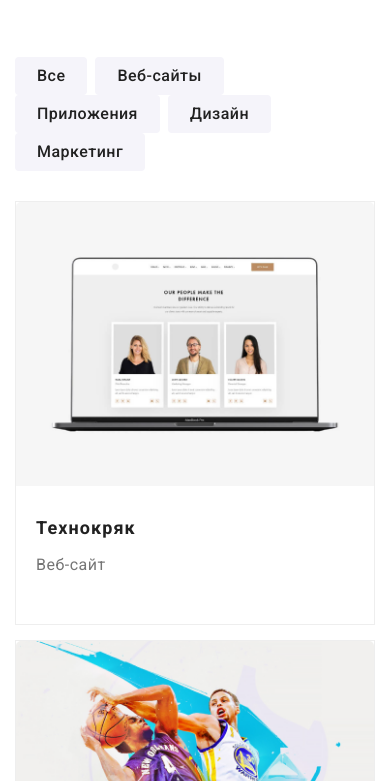
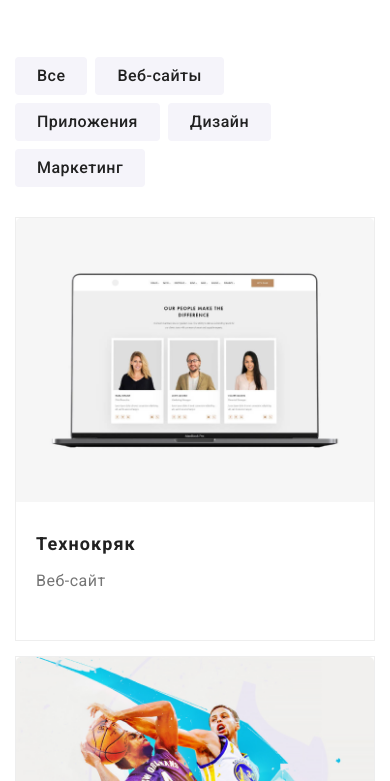
Before and after one commit to vitalii-speka/WebStudio, a plain HTML site: page portfolio.html in a window 390 px wide. Shown: the part 63-844 px from the top of the page. Drawn offline with nearby package versions, Linux system fonts and the light colour scheme.

Commit message:
work 15 +
подправил, остались картинки ....

```diff
--- a/sass/componets/_button.scss
+++ b/sass/componets/_button.scss
@@ -27,7 +27,6 @@
             margin-right: 10px;
         }
     }
-
 }
 
 .foorm .button.primary {
@@ -45,7 +44,6 @@
     @media screen and (min-width: $desktop) {
         margin-left: 12px;
     }
-
 }
 
 .icon-send {
--- a/sass/componets/_hero.scss
+++ b/sass/componets/_hero.scss
@@ -38,5 +38,4 @@
         padding-top: 200px;
         @include text-style($bg-color, 44px, 1.36);
     }
-
 }
--- a/sass/componets/_html.scss
+++ b/sass/componets/_html.scss
@@ -17,10 +17,4 @@ img {
     max-width: 100%;
     height: auto;
 
-
-    // @media screen and (min-width: $desktop) {
-    //     display: block;
-    // }
-
-
 }
--- a/sass/componets/_logo.scss
+++ b/sass/componets/_logo.scss
@@ -1,12 +1,10 @@
 .logo {
-
     @include text-style($accent-color, 24px, 1.16);
     font-weight: 700;
 
     @media screen and (min-width: $desktop) {
         @include text-style($accent-color, 26px, 1.19);
     }
-
 
     @media screen and (min-width: $tablet) {
         // display: flex;
--- a/sass/componets/_page-header.scss
+++ b/sass/componets/_page-header.scss
@@ -17,6 +17,7 @@
 
     &.header {
         position: fixed;
+        z-index: 100;
         background-color: $bg-color;
 
         top: 0;
@@ -40,7 +41,6 @@
             text-align: center;
         }
     }
-
 }
 
 header a {
@@ -54,7 +54,6 @@ header a {
     height: 60px;
     background-color: $bg-color;
 
-
     @media screen and (min-width: $tablet) {
         width: $tablet;
         height: 80px;
@@ -66,7 +65,6 @@ header a {
     @media screen and (min-width: $desktop) {
         width: $desktop;
     }
-
 }
 
 .header-nav {
@@ -74,7 +72,6 @@ header a {
 
     @media screen and (min-width: $tablet) {
         display: flex;
-        // flex-wrap: wrap;
     }
 }
 
@@ -96,9 +93,7 @@ header a {
 }
 
 .header-menu {
-
-    // @media screen and (max-width: $tablet) {
-    @media screen and (max-width: 767px) {
+    @media screen and (max-width: $max-mobile) {
         position: absolute;
         z-index: 100;
         background-color: $bg-color;
@@ -128,7 +123,6 @@ header a {
     }
 }
 
-
 .site-nav {
     font-weight: 500;
     letter-spacing: 0.02em;
@@ -152,7 +146,6 @@ header a {
         @include text-style(currentColor, 14px, 1.14);
     }
 
-
     & .item:not(:last-child) {
         @media screen and (min-width: $tablet) {
             margin-right: 50px;
@@ -166,7 +159,7 @@ header a {
 
         padding-top: 8px;
 
-        @media screen and (min-width: 767px) {
+        @media screen and (min-width: $max-mobile) {
 
             display: inline-block;
             padding-top: 32px;
@@ -192,7 +185,6 @@ header a {
             transform: scaleX(0);
             transition: transform $hover-animation;
         }
-
     }
 
     & .link:hover:after,
@@ -230,23 +222,14 @@ header a {
         height: 4px;
         background-color: $accent-color;
         border-radius: $border-radius-2;
-
-        // @media screen and (min-width: $tablet) {
-        //     bottom: 0;
-        // }
-
     }
 
-
     .item:not(:first-child) {
-        @media screen and (max-width: 767px) {
+        @media screen and (max-width: $max-mobile) {
             margin-top: 40px;
         }
     }
-
-
 }
-
 
 .address-contact {
     display: flex;
@@ -257,16 +240,14 @@ header a {
     padding: 0;
     border: none;
 
-    @media screen and (max-width: 767px) {
+    @media screen and (max-width: $max-mobile) {
         margin-top: 60px;
     }
 
     @media screen and (min-width: $desktop) {
         margin-left: 305px;
     }
-
 }
-
 
 .auth-nav {
     font-weight: 500;
@@ -289,7 +270,7 @@ header a {
         }
 
         &.telefone {
-            @media screen and (max-width: 767px) {
+            @media screen and (max-width: $max-mobile) {
                 margin-top: 16px;
                 margin-left: 10px;
             }
@@ -298,7 +279,6 @@ header a {
             screen and (max-width: $desktop) {
                 margin-top: 10px;
             }
-
         }
 
         & .link {
@@ -309,12 +289,10 @@ header a {
 
             @include text-style($title-text-color, 18px, 1.16);
 
-
             @media screen and (min-width: $desktop) {
                 padding-top: 32px;
                 padding-bottom: 32px;
             }
-
 
             @media screen and (min-width: $tablet) {
                 @include text-style($title-text-color, 12px, 1.16);
@@ -329,13 +307,10 @@ header a {
             transition: $hover-animation;
         }
 
-
         & .contact-icon {
             margin-right: 10px;
         }
     }
-
-
 
     .link .contact-icon {
         margin-right: 10px;
--- a/sass/componets/_portfolio.scss
+++ b/sass/componets/_portfolio.scss
@@ -6,12 +6,15 @@
 .filters-list {
     display: flex;
     flex-wrap: wrap;
-
+    margin: -4px;
 
     @media screen and (min-width: $tablet) {
         justify-content: center;
     }
 
+    & .filters-li {
+        margin: 4px;
+    }
 
 
     & .title {
@@ -38,9 +41,9 @@
     }
 }
 
-.filters-li:not(:last-child) {
-    margin-right: 8px;
-}
+// .filters-li:not(:last-child) {
+//     margin-right: 8px;
+// }
 
 .filters-li .title {
     border: none;
@@ -49,7 +52,7 @@
 .work-list {
     margin: -15px;
 
-    @media screen and (max-width: 767px) {
+    @media screen and (max-width: $max-mobile) {
         margin-top: 30px;
     }
 
@@ -63,15 +66,11 @@
         margin-top: 50px;
     }
 
-
-
-
     & .item {
         border: 1px solid #eeeeee;
         box-sizing: border-box;
         margin: 15px;
         justify-content: center;
-
 
         @media screen and (min-width: $tablet) {
             width: calc((100% - 4 * 15px) / 2);
@@ -80,8 +79,6 @@
         @media screen and (min-width: $desktop) {
             width: calc((100% - 6 * 15px) / 3);
         }
-
-
     }
 
     & .item:nth-child(3n) {
@@ -91,9 +88,6 @@
     & .item:nth-last-child(-n + 3) {
         margin-bottom: 0;
     }
-
-    // width: calc((100% - 4 * 15px) / 2);
-
 
     & .card-img {
         display: block;
@@ -150,13 +144,11 @@
     transform: translateY(0);
 }
 
-
 .item.link-hover {
     transition: translate3d $hover-animation;
 }
 
 .item.link-hover:hover,
 .item.link-hover:focus {
-    box-shadow: 1px 4px 6px rgba(0, 0, 0, 0.16), 0px 4px 4px rgba(0, 0, 0, 0.06),
-        0px 1px 1px rgba(0, 0, 0, 0.12);
+    box-shadow: 1px 4px 6px rgba(0, 0, 0, 0.16), 0px 4px 4px rgba(0, 0, 0, 0.06), 0px 1px 1px rgba(0, 0, 0, 0.12);
 }
--- a/sass/componets/_section.scss
+++ b/sass/componets/_section.scss
@@ -17,7 +17,6 @@ main {
 }
 
 .section-title {
-
     @include text-style($primary-text-color, 28px, 1.18);
 
     font-weight: $font-weight-700;
@@ -28,9 +27,7 @@ main {
     @media screen and (min-width: $desktop) {
         @include text-style($primary-text-color, 36px, 1.16);
         margin-bottom: 50px;
-
     }
-
 }
 
 .container-fatures .section-title {
--- a/sass/utils/_breakpoints.scss
+++ b/sass/utils/_breakpoints.scss
@@ -1,3 +1,4 @@
 $mobile: 480px;
+$max-mobile: 767px;
 $tablet: 768px;
 $desktop: 1200px;
```
Also changed, not shown: sass/componets/_clients.scss (+0 -13 lines), sass/componets/_fature-list.scss (+0 -9 lines), sass/componets/_footer.scss (+0 -17 lines), css/main.css, css/main.min.css, 2 other files.
